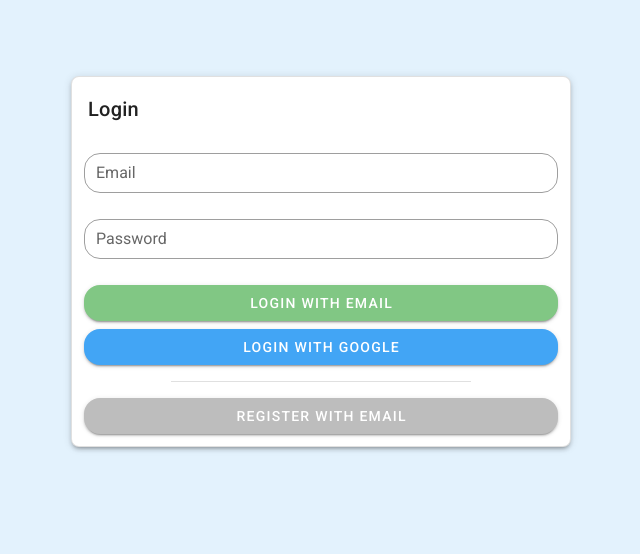
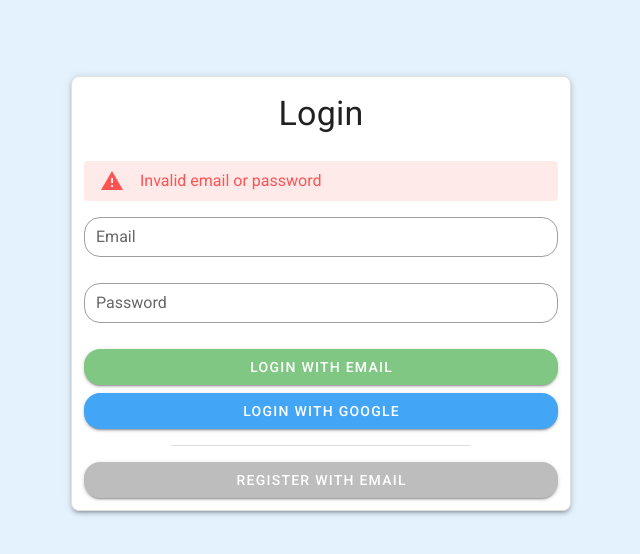
Before and after one commit to sirinnear/Todo-App-Project, a Vue app: page /#/login in a window 1280 px wide. Shown: the top 554 px of the page, without its empty margins (319-959 px from the left). Built offline with nearby package versions, Linux system fonts and the light colour scheme.

Commit message:
Added Error message to Login page

```diff
--- a/src/components/Login.vue
+++ b/src/components/Login.vue
@@ -6,9 +6,13 @@
             class="mt-16 mx-auto elevation-3 rounded-lg"
             max-width="500"
             min-width="300">
-                <v-card-title>Login</v-card-title>
+                <v-card-title class="justify-center display-1">Login</v-card-title>
                 <v-form>
                     <v-container>
+                        <v-alert
+                        dense
+                        text
+                        type="error">Invalid email or password</v-alert>
                         <v-text-field
                                 dense
                                 outlined
```
